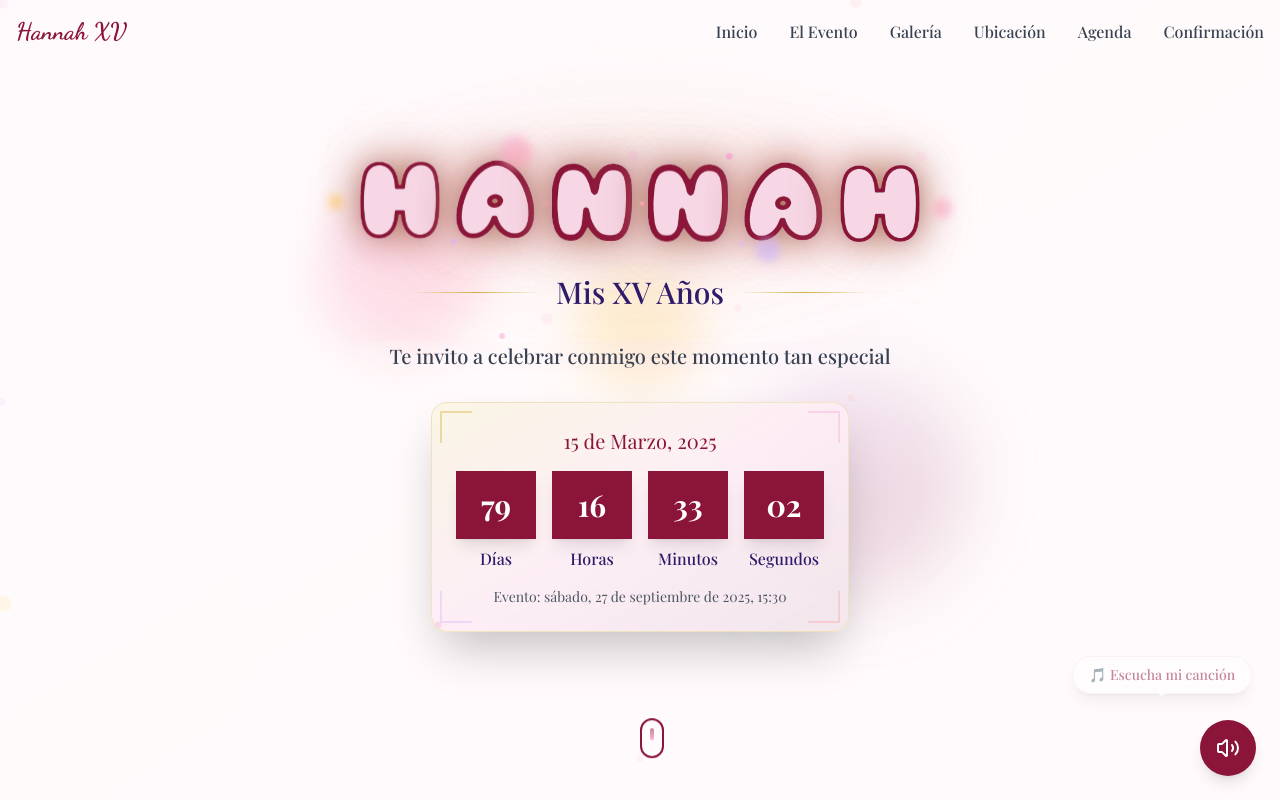
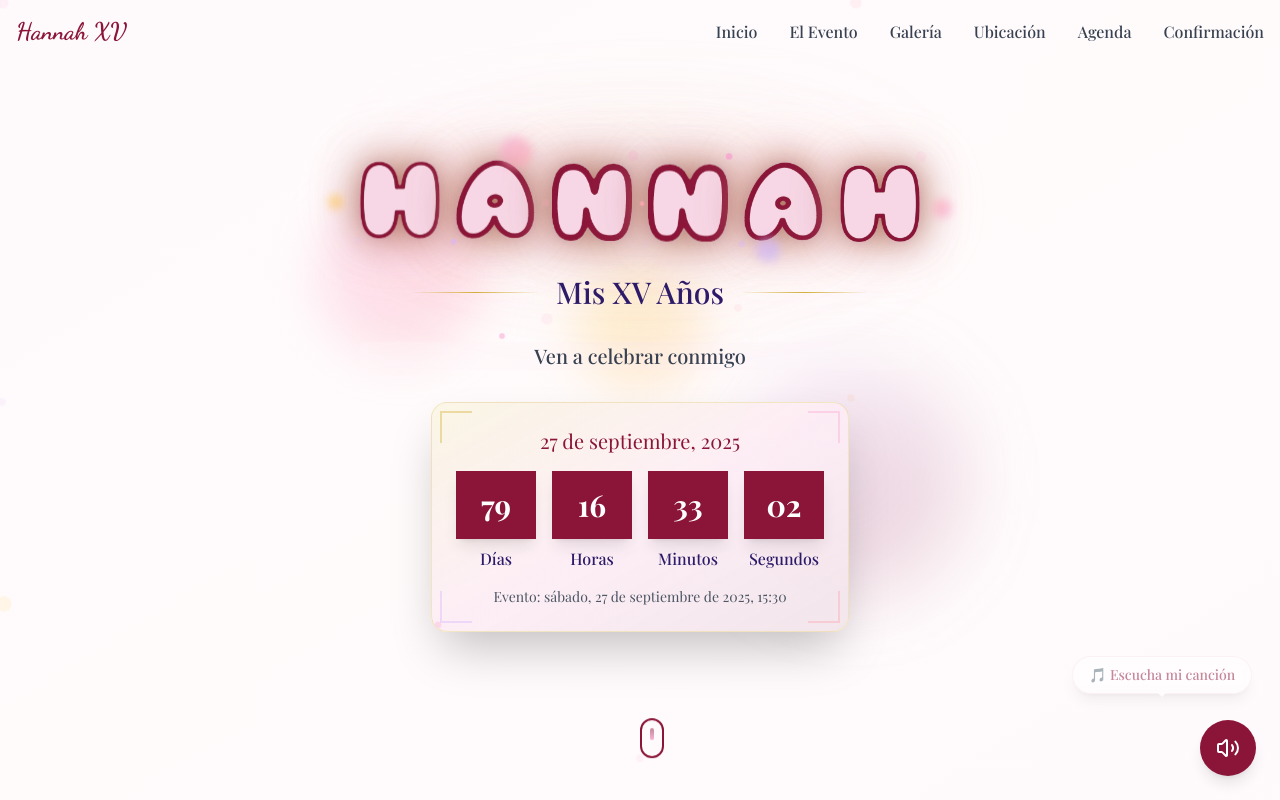
Before and after one commit to abraham-developer/xv-hd, a React (Vite) app: page / in a window 1280 px wide. Shown: the top 800 px of the page. Built offline with nearby package versions, Linux system fonts and the light colour scheme.

Commit message:
[REFACTOR] Ajuste textos HeroSection

```diff
--- a/src/components/HeroSection.tsx
+++ b/src/components/HeroSection.tsx
@@ -186,7 +186,7 @@ const HeroSection = () => {
 
           {/* Invitation text con más efectos */}
           <div className="text-lg md:text-xl text-gray-700 mb-8 font-medium relative">
-            Te invito a celebrar conmigo este momento tan especial
+            Ven a celebrar conmigo
             <div className="absolute inset-0 bg-gradient-to-r from-white/20 via-pink-100/20 to-white/20 backdrop-blur-sm rounded-lg -z-10"></div>
 
             {/* Sparkles en el texto de invitación */}
@@ -201,7 +201,7 @@ const HeroSection = () => {
             <div className="absolute inset-0 bg-gradient-to-tl from-purple-200/5 via-rose-200/5 to-amber-200/5"></div>
 
             <p className="text-quince-burgundy font-serif text-xl mb-4 relative z-10">
-              15 de Marzo, 2025
+              27 de septiembre, 2025
             </p>
             <div className="relative z-10">
               <CountdownTimer targetDate="2025-03-15T19:00:00" />
```
